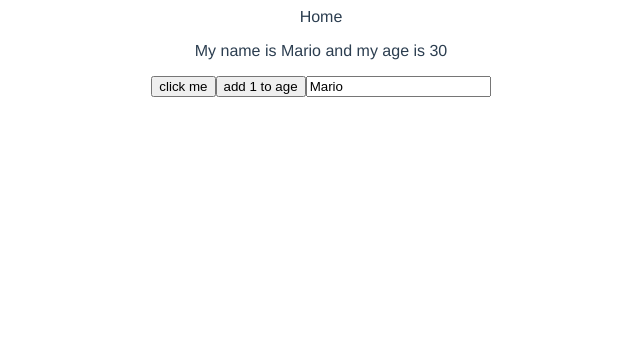
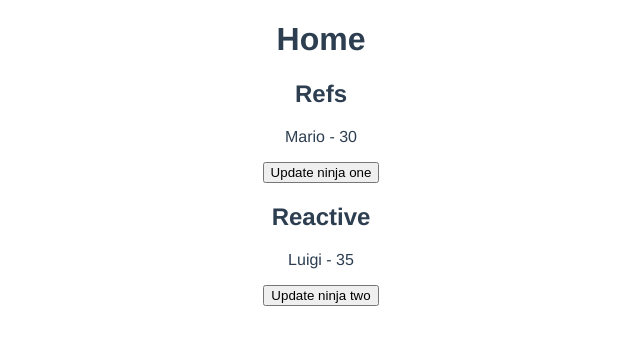
Before and after one commit to murilodpl/VueBlog, a Vue app: page /#/ in a window 1280 px wide. Shown: the top 344 px of the page, without its empty margins (319-959 px from the left). Built offline with nearby package versions, Linux system fonts and the light colour scheme.

Commit message:
Comparing REF and REACTIVE

```diff
--- a/src/views/Home.vue
+++ b/src/views/Home.vue
@@ -1,33 +1,44 @@
 <template>
   <div class="home">
-    Home
-    <p>My name is {{ name }} and my age is {{ age }}</p>
-    <button @click="handleClick">click me</button>
-    <button @click="age++">add 1 to age</button>
-    <input type="text" v-model="name">
+    <h1>Home</h1>
+
+    <h2>Refs</h2>
+    <p>{{ ninjaOne.name }} - {{ ninjaOne.age }}</p>
+    <button @click="updateNinjaOne">Update ninja one</button>
+
+    <h2>Reactive</h2>
+    <p>{{ ninjaTwo.name }} - {{ ninjaTwo.age }}</p>
+    <button @click="updateNinjaTwo">Update ninja two</button>
   </div>
 </template>
 
 <script>
-import { ref } from "vue";
+import { ref, reactive } from "vue";
 
 export default {
   name: "Home",
   setup() {
     // const p = ref(null);
 
-    const name = ref("Mario");
-    const age = ref(30);
+    const ninjaOne = ref({ name: "Mario", age: 30 });
+    const ninjaTwo = reactive({ name: "Luigi", age: 35 });
 
-    const handleClick = () => {
-      name.value = "Luigi";
-      age.value = 35;
+    const nameOne = ref("Mario");
+    const nameTwo = reactive("Luigi"); //Not reactive bc is a primitive value
+
+    const updateNinjaOne = () => {
+      ninjaOne.value.age = 40;
+    };
+
+    const updateNinjaTwo = () => {
+      ninjaTwo.age = 45;
     };
 
     return {
-      name,
-      age,
-      handleClick,
+      ninjaOne,
+      ninjaTwo,
+      updateNinjaOne,
+      updateNinjaTwo,
     };
   },
 };
```
